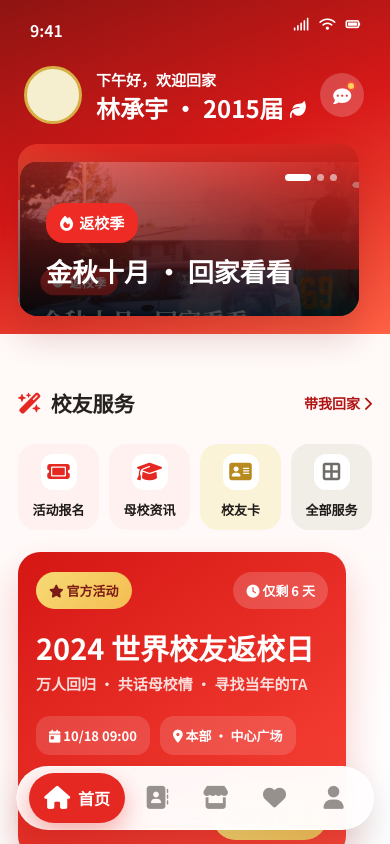
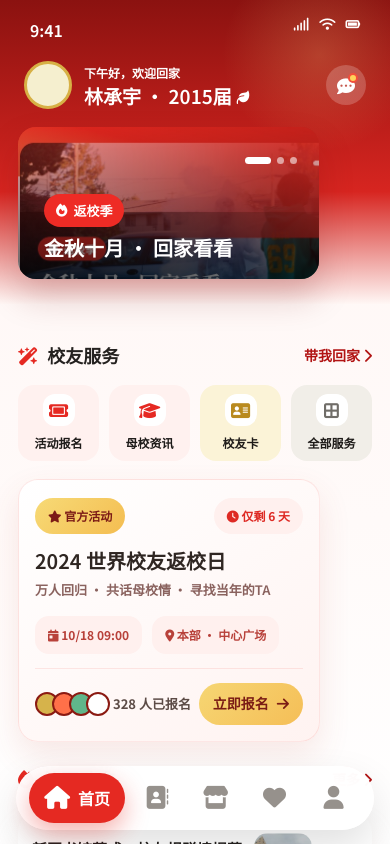
Before and after one commit to BVTRay/bengao, a React (Vite) app: page / in a window 390 px wide. Built offline with nearby package versions, Linux system fonts and the light colour scheme.

Commit message:
Soften mobile preview density

```diff
--- a/styles.css
+++ b/styles.css
@@ -183,24 +183,25 @@ button {
 }
 
 .home-red-zone {
-  min-height: 334px;
+  min-height: 304px;
   background:
-    linear-gradient(160deg, #8e1412 0%, #d71918 48%, #ff6245 100%);
+    radial-gradient(circle at 82% 18%, rgba(255, 207, 128, 0.22), transparent 24%),
+    linear-gradient(180deg, #8b1210 0%, #d72520 63%, #fff7f5 100%);
   color: #fff;
-  padding-bottom: 58px;
+  padding-bottom: 38px;
 }
 
 .home-greeting {
-  padding: 12px 24px 18px;
-  display: grid;
-  grid-template-columns: 58px 1fr 48px;
-  gap: 14px;
+  padding: 7px 24px 10px;
+  display: grid;
+  grid-template-columns: 48px 1fr 40px;
+  gap: 12px;
   align-items: center;
 }
 
 .home-avatar {
-  width: 58px;
-  height: 58px;
+  width: 48px;
+  height: 48px;
   border-radius: 50%;
   background: #f5efcf;
   border: 3px solid #d7b045;
@@ -208,13 +209,13 @@ button {
 
 .home-greeting p {
   margin: 0 0 4px;
-  font-size: 15px;
+  font-size: 12px;
   font-weight: 600;
 }
 
 .home-greeting h1 {
   margin: 0;
-  font-size: 24px;
+  font-size: 19px;
   line-height: 1.08;
   font-weight: 700;
   letter-spacing: 0;
@@ -222,8 +223,8 @@ button {
 }
 
 .message-dot {
-  width: 44px;
-  height: 44px;
+  width: 40px;
+  height: 40px;
   border-radius: 50%;
   background: rgba(255, 255, 255, 0.2);
   color: #fff;
@@ -244,9 +245,9 @@ button {
 }
 
 .home-banner {
-  height: 172px;
-  margin: 2px 18px -96px;
-  border-radius: 20px;
+  height: 152px;
+  margin: 8px 18px -70px;
+  border-radius: 18px;
   overflow: hidden;
   position: relative;
   box-shadow: 0 18px 34px rgba(112, 19, 19, 0.22);
@@ -262,7 +263,7 @@ button {
 .banner-shade {
   position: absolute;
   inset: 0;
-  background: linear-gradient(180deg, rgba(227, 40, 35, 0.62), rgba(6, 9, 13, 0.74));
+  background: linear-gradient(180deg, rgba(222, 35, 31, 0.42), rgba(6, 9, 13, 0.62));
 }
 
 .banner-dots {
@@ -287,9 +288,9 @@ button {
 
 .banner-copy {
   position: absolute;
-  left: 28px;
+  left: 26px;
   right: 24px;
-  bottom: 30px;
+  bottom: 20px;
   color: #fff;
 }
 
@@ -297,17 +298,17 @@ button {
   display: inline-flex;
   align-items: center;
   gap: 6px;
-  padding: 9px 14px;
+  padding: 7px 12px;
   border-radius: 18px;
   background: #ee2b25;
-  font-size: 15px;
-  font-weight: 700;
-  margin-bottom: 14px;
+  font-size: 13px;
+  font-weight: 700;
+  margin-bottom: 10px;
 }
 
 .banner-copy strong {
   display: block;
-  font-size: 26px;
+  font-size: 20px;
   line-height: 1.1;
   font-weight: 700;
 }
@@ -317,7 +318,7 @@ button {
 }
 
 .service-section {
-  padding-top: 54px;
+  padding-top: 38px;
 }
 
 .section-title-row,
@@ -331,7 +332,7 @@ button {
 .section-title-row h2,
 .hometown-title h2 {
   margin: 0;
-  font-size: 21px;
+  font-size: 18px;
   font-weight: 700;
   display: flex;
   align-items: center;
@@ -355,33 +356,33 @@ button {
   display: grid;
   grid-template-columns: repeat(4, 1fr);
   gap: 10px;
-  margin-top: 24px;
+  margin-top: 16px;
 }
 
 .service-tile {
   min-width: 0;
-  height: 86px;
-  border-radius: 18px;
+  height: 76px;
+  border-radius: 16px;
   background: #fff1ef;
   color: #1e1b19;
   display: flex;
   flex-direction: column;
   align-items: center;
   justify-content: center;
-  gap: 10px;
-  font-size: 13px;
+  gap: 8px;
+  font-size: 12px;
   font-weight: 700;
 }
 
 .service-tile i {
-  width: 36px;
-  height: 36px;
+  width: 32px;
+  height: 32px;
   display: grid;
   place-items: center;
   border-radius: 12px;
   background: #fff;
   color: #e52922;
-  font-size: 20px;
+  font-size: 17px;
 }
 
 .service-tile.gold {
@@ -401,12 +402,13 @@ button {
 }
 
 .official-event {
-  margin: 22px 18px 28px;
-  border-radius: 22px;
-  padding: 20px 18px 18px;
-  color: #fff;
-  background: linear-gradient(145deg, #d51613, #fb4639);
-  box-shadow: 0 18px 38px rgba(217, 28, 21, 0.22);
+  margin: 18px 18px 24px;
+  border-radius: 20px;
+  padding: 18px 16px 16px;
+  color: #2f2622;
+  background: linear-gradient(145deg, #fff, #fff3f1);
+  box-shadow: 0 14px 32px rgba(192, 70, 54, 0.12);
+  border: 1px solid rgba(229, 41, 34, 0.1);
 }
 
 .event-top,
@@ -424,8 +426,9 @@ button {
 .event-top span {
   border-radius: 999px;
   padding: 9px 13px;
-  background: rgba(255, 255, 255, 0.18);
-  font-size: 13px;
+  background: #fff0ee;
+  color: #de2a24;
+  font-size: 12px;
   font-weight: 700;
 }
 
@@ -435,16 +438,16 @@ button {
 }
 
 .official-event h2 {
-  margin: 22px 0 10px;
-  font-size: 29px;
+  margin: 16px 0 8px;
+  font-size: 20px;
   line-height: 1.12;
   font-weight: 700;
 }
 
 .official-event p {
-  margin: 0 0 20px;
-  color: rgba(255, 255, 255, 0.84);
-  font-size: 15px;
+  margin: 0 0 16px;
+  color: #8a625e;
+  font-size: 13px;
   font-weight: 600;
 }
 
@@ -456,15 +459,16 @@ button {
 .event-meta span {
   border-radius: 14px;
   padding: 10px 13px;
-  background: rgba(255, 255, 255, 0.14);
-  font-size: 13px;
+  background: #fff0ee;
+  color: #b8413a;
+  font-size: 12px;
   font-weight: 700;
 }
 
 .event-footer {
-  border-top: 1px solid rgba(255, 255, 255, 0.16);
-  margin-top: 18px;
-  padding-top: 18px;
+  border-top: 1px solid rgba(229, 41, 34, 0.1);
+  margin-top: 14px;
+  padding-top: 14px;
   gap: 8px;
 }
 
@@ -495,7 +499,8 @@ button {
 }
 
 .event-footer strong {
-  font-size: 15px;
+  color: #5c4b46;
+  font-size: 13px;
   white-space: nowrap;
 }
 
@@ -1380,12 +1385,12 @@ button {
 
 .event-cta {
   margin-left: auto;
-  min-width: 116px;
-  height: 48px;
+  min-width: 104px;
+  height: 42px;
   border-radius: 24px;
   background: linear-gradient(135deg, #f6d673, #f5be57);
   color: #7b1d15;
-  font-size: 16px;
+  font-size: 14px;
   font-weight: 700;
   display: inline-flex;
   align-items: center;
@@ -1510,6 +1515,12 @@ button {
 
 .red-hero::after {
   background: linear-gradient(180deg, rgba(150, 20, 18, 0.16), rgba(150, 20, 18, 0.5));
+}
+
+.event-detail-page .image-hero img {
+  object-position: center center;
+  transform: scale(1.55);
+  transform-origin: center center;
 }
 
 .detail-content {
@@ -2561,6 +2572,216 @@ button {
   color: #e52922;
 }
 
+/* Density refinement: keep the app feeling like a modern mini-program, not zoomed UI. */
+.contacts-hero h1,
+.square-hero h1,
+.hometown-hero h1 {
+  font-size: 26px;
+}
+
+.contacts-hero p,
+.square-hero p,
+.hometown-hero p {
+  font-size: 13px;
+}
+
+.big-search,
+.square-search {
+  height: 48px;
+}
+
+.big-search input,
+.square-search input {
+  font-size: 14px;
+}
+
+.chip-row button,
+.square-chip-row button {
+  min-width: 52px;
+  height: 31px;
+  padding: 0 12px;
+  font-size: 12px;
+}
+
+.directory-section h2 {
+  font-size: 18px;
+}
+
+.alumni-row {
+  grid-template-columns: 50px 1fr 14px;
+  gap: 12px;
+  padding: 12px 0;
+}
+
+.alumni-avatar {
+  width: 46px;
+  height: 46px;
+  font-size: 20px;
+}
+
+.alumni-row h3 {
+  font-size: 17px;
+}
+
+.alumni-row p {
+  font-size: 13px;
+}
+
+.masonry-feed {
+  gap: 10px;
+  padding: 14px;
+}
+
+.post-card h2 {
+  font-size: 15px;
+}
+
+.post-card p {
+  font-size: 12px;
+}
+
+.post-price {
+  font-size: 19px;
+}
+
+.hometown-title h2,
+.mine-section h2 {
+  font-size: 17px;
+}
+
+.donation-card h3,
+.project-row h3 {
+  font-size: 16px;
+}
+
+.donation-card p,
+.project-row p {
+  font-size: 12px;
+}
+
+.product-card h3 {
+  font-size: 12px;
+}
+
+.product-card strong {
+  font-size: 15px;
+}
+
+.profile-top h1 {
+  font-size: 24px;
+}
+
+.profile-top p,
+.card-number span,
+.quick-action,
+.settings-row em {
+  font-size: 12px;
+}
+
+.settings-row strong {
+  font-size: 15px;
+}
+
+.detail-header h1 {
+  font-size: 21px;
+}
+
+.detail-content h1,
+.post-detail-content h1,
+.article-body h1 {
+  font-size: 24px;
+}
+
+.detail-content h2,
+.message-block h2,
+.form-section h2,
+.certify-form h2,
+.article-body h2 {
+  font-size: 16px;
+}
+
+.detail-content p,
+.message-block p,
+.post-detail-content p,
+.article-body p,
+.complete-card p,
+.certify-form p {
+  font-size: 13px;
+  line-height: 1.65;
+}
+
+.shop-product h2,
+.supply-row h2,
+.donation-list-row h2,
+.campus-news-row h2 {
+  font-size: 15px;
+}
+
+.project-large-card h2,
+.activity-card h2 {
+  font-size: 19px;
+}
+
+.home-greeting h1,
+.banner-copy strong,
+.section-title-row h2,
+.hometown-title h2,
+.contacts-hero h1,
+.square-hero h1,
+.hometown-hero h1,
+.directory-section h2,
+.profile-top h1,
+.detail-header h1,
+.detail-content h1,
+.post-detail-content h1,
+.article-body h1,
+.complete-card h1 {
+  font-weight: 600;
+}
+
+.news-row h3,
+.official-event h2,
+.alumni-row h3,
+.post-card h2,
+.donation-card h3,
+.project-row h3,
+.product-card h3,
+.settings-row strong,
+.shop-product h2,
+.supply-row h2,
+.donation-list-row h2,
+.campus-news-row h2,
+.project-large-card h2,
+.activity-card h2 {
+  font-weight: 600;
+}
+
+.alumni-row h3 {
+  font-size: 16px;
+}
+
+.post-card h2 {
+  font-size: 14px;
+}
+
+.shop-button {
+  height: 52px;
+  font-size: 16px;
+  font-weight: 600;
+}
+
+.detail-content h1,
+.post-detail-content h1,
+.article-body h1,
+.complete-card h1 {
+  font-size: 22px;
+}
+
+.project-large-card h2,
+.activity-card h2 {
+  font-size: 18px;
+}
+
 @media (max-width: 520px) {
   .app-stage {
     padding: 0;
```
